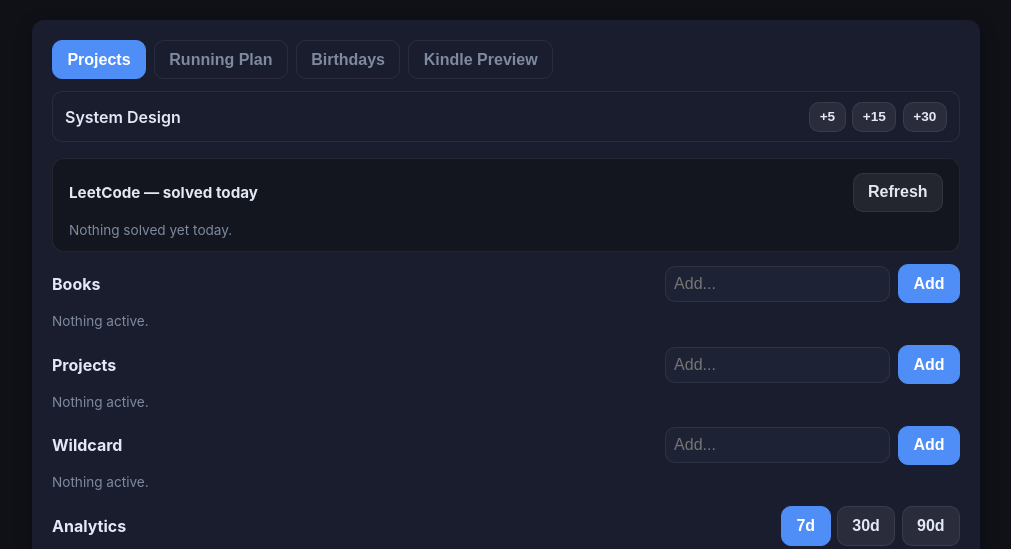
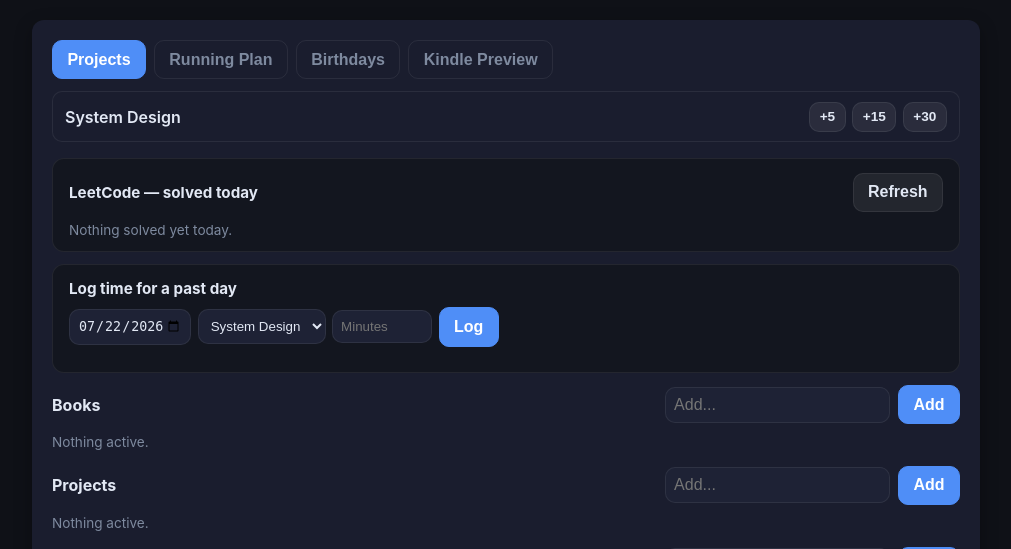
Before and after one commit to abbykatz23/kindle, a Flask app: page / in a window 1280 px wide. Shown: the part 25-574 px from the top of the page, without its empty margins (134-1145 px from the left). Run offline with Flask 3, Linux system fonts and the light colour scheme.

Commit message:
Add ability to retroactively log time against a project

```diff
--- a/utils/time_log.py
+++ b/utils/time_log.py
@@ -26,17 +26,17 @@ def save_log(entries: list[dict]) -> None:
     Config.LEARNING_TIME_LOG_FILE.write_text(json.dumps(entries, indent=2))
 
 
-def log_time(category: str, minutes: int, item_id: str | None = None, on_date: date | None = None) -> dict:
+def _resolve_item_id(category: str, item_id: str | None) -> str | None:
     if category not in ALL_CATEGORIES:
         raise ValueError(f"Unknown category: {category!r}")
-    if minutes not in VALID_MINUTES:
-        raise ValueError(f"minutes must be one of {VALID_MINUTES}")
     if category in FIXED_CATEGORIES:
-        item_id = None
-    elif not item_id:
+        return None
+    if not item_id:
         raise ValueError(f"item_id is required for category {category!r}")
+    return item_id
 
-    on_date = on_date or date.today()
+
+def _append_entry(category: str, minutes: int, item_id: str | None, on_date: date) -> dict:
     entry = {
         "id": uuid.uuid4().hex[:8],
         "date": on_date.isoformat(),
@@ -49,6 +49,22 @@ def log_time(category: str, minutes: int, item_id: str | None = None, on_date: d
     entries.append(entry)
     save_log(entries)
     return entry
+
+
+def log_time(category: str, minutes: int, item_id: str | None = None, on_date: date | None = None) -> dict:
+    """Log time via the Kindle tap flow / dashboard quick-log buttons — fixed +5/+15/+30 increments only."""
+    if minutes not in VALID_MINUTES:
+        raise ValueError(f"minutes must be one of {VALID_MINUTES}")
+    item_id = _resolve_item_id(category, item_id)
+    return _append_entry(category, minutes, item_id, on_date or date.today())
+
+
+def log_time_manual(category: str, minutes: int, item_id: str | None, on_date: date) -> dict:
+    """Log an arbitrary amount of time against any date — web UI only, for backfilling missed entries."""
+    if minutes <= 0:
+        raise ValueError("minutes must be a positive number")
+    item_id = _resolve_item_id(category, item_id)
+    return _append_entry(category, minutes, item_id, on_date)
 
 
 def get_totals_for_date(on_date: date) -> dict[tuple[str, str | None], int]:
--- a/web/routes.py
+++ b/web/routes.py
@@ -11,7 +11,7 @@ from utils.learning import CATEGORY_LABELS, get_loggable_rows
 from utils.leetcode_history import get_today as get_leetcode_today, get_history as get_leetcode_analytics_history
 from utils.plan import load_plan, load_birthdays, save_birthdays
 from utils.tap_handler import handle_tap
-from utils.time_log import ALL_CATEGORIES, FIXED_CATEGORIES, VALID_MINUTES, get_category_totals_by_day, log_time
+from utils.time_log import ALL_CATEGORIES, FIXED_CATEGORIES, VALID_MINUTES, get_category_totals_by_day, log_time, log_time_manual
 
 bp = Blueprint("main", __name__)
 
@@ -708,6 +708,39 @@ def log_learning_time():
     return jsonify({"total_minutes": total})
 
 
+@bp.route("/learning/log-time/backfill", methods=["POST"])
+def backfill_learning_time():
+    """Web-UI-only: log time against a past day, for entries missed at the time. Not reachable from the Kindle."""
+    category = request.form.get("category", "").strip()
+    item_id = request.form.get("item_id", "").strip() or None
+    date_str = request.form.get("date", "").strip()
+
+    try:
+        minutes = int(request.form.get("minutes", ""))
+    except (TypeError, ValueError):
+        flash("Minutes must be a whole number.", "error")
+        return redirect(url_for("main.index", tab="learning"))
+
+    try:
+        on_date = date.fromisoformat(date_str)
+    except ValueError:
+        flash("A valid date is required.", "error")
+        return redirect(url_for("main.index", tab="learning"))
+
+    if on_date > date.today():
+        flash("Can't log time for a future date.", "error")
+        return redirect(url_for("main.index", tab="learning"))
+
+    try:
+        log_time_manual(category, minutes, item_id, on_date)
+    except ValueError as e:
+        flash(str(e), "error")
+        return redirect(url_for("main.index", tab="learning"))
+
+    flash(f"Logged {minutes}m on {on_date.isoformat()}.", "success")
+    return redirect(url_for("main.index", tab="learning"))
+
+
 @bp.route("/learning/leetcode-today")
 def learning_leetcode_today():
     return jsonify(get_leetcode_today(Config.LEETCODE_USERNAME))
--- a/web/static/js/main.js
+++ b/web/static/js/main.js
@@ -548,6 +548,43 @@ document.addEventListener("DOMContentLoaded", () => {
         }
     }
 
+    // ── Learning/projects: backfill form (log time for a past day) ────────
+
+    (function initBackfillForm() {
+        const categorySelect = document.getElementById('backfill-category');
+        const itemSelect = document.getElementById('backfill-item');
+        if (!categorySelect || !itemSelect) return;
+
+        function populateItems() {
+            const category = categorySelect.value;
+            const items = (window.LEARNING_ITEMS_BY_CATEGORY || {})[category] || [];
+            itemSelect.innerHTML = '';
+            if (category === 'system_design') {
+                itemSelect.style.display = 'none';
+                itemSelect.required = false;
+                return;
+            }
+            itemSelect.style.display = '';
+            itemSelect.required = true;
+            if (!items.length) {
+                const opt = document.createElement('option');
+                opt.value = '';
+                opt.textContent = 'No items yet';
+                itemSelect.appendChild(opt);
+                return;
+            }
+            items.forEach((item) => {
+                const opt = document.createElement('option');
+                opt.value = item.id;
+                opt.textContent = item.title + (item.status === 'complete' ? ' (completed)' : '');
+                itemSelect.appendChild(opt);
+            });
+        }
+
+        categorySelect.addEventListener('change', populateItems);
+        populateItems();
+    })();
+
     // ── Learning/projects: log-time buttons ───────────────────────────────
 
     document.querySelectorAll('.log-time-btn').forEach((btn) => {
--- a/web/templates/index.html
+++ b/web/templates/index.html
@@ -64,6 +64,25 @@
                     {% endif %}
                 </div>
             </div>
+
+            {# Backfill time for a past day — web UI only, not reachable from the Kindle #}
+            <div class="prep-card">
+                <div class="prep-card__header">
+                    <span class="prep-card__title">Log time for a past day</span>
+                </div>
+                <form action="{{ url_for('main.backfill_learning_time') }}" method="post" class="outcome-form" id="backfill-form">
+                    <input class="field__input" type="date" name="date" max="{{ today.isoformat() }}" value="{{ today.isoformat() }}" required style="max-width:150px;">
+                    <select class="field__input" name="category" id="backfill-category" required style="max-width:160px;">
+                        {% for category, label in category_labels.items() %}
+                        <option value="{{ category }}">{{ label }}</option>
+                        {% endfor %}
+                    </select>
+                    <select class="field__input" name="item_id" id="backfill-item" style="min-width:140px;flex:1;"></select>
+                    <input class="field__input" type="number" name="minutes" min="1" placeholder="Minutes" required style="max-width:100px;">
+                    <button type="submit" class="btn btn--primary">Log</button>
+                </form>
+            </div>
+            <script>window.LEARNING_ITEMS_BY_CATEGORY = {{ items_by_category | tojson }};</script>
 
             {# Books / Projects / Wildcard #}
             {% for category in ['books', 'projects', 'wildcard'] %}
```
